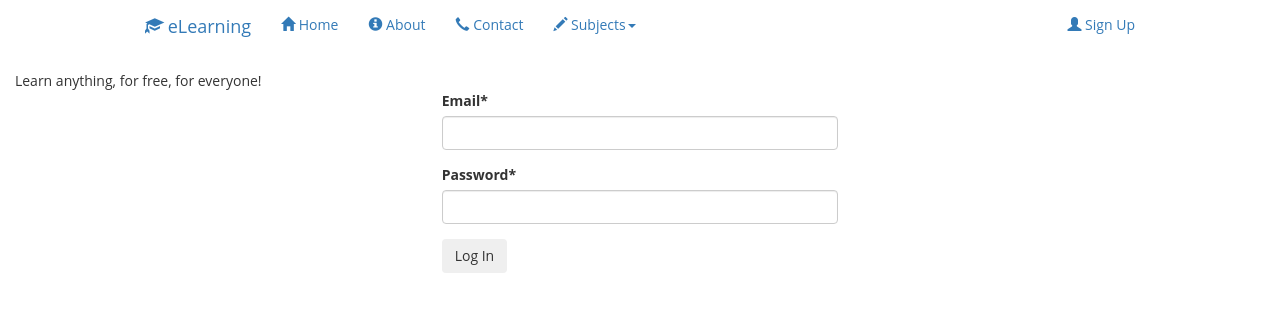
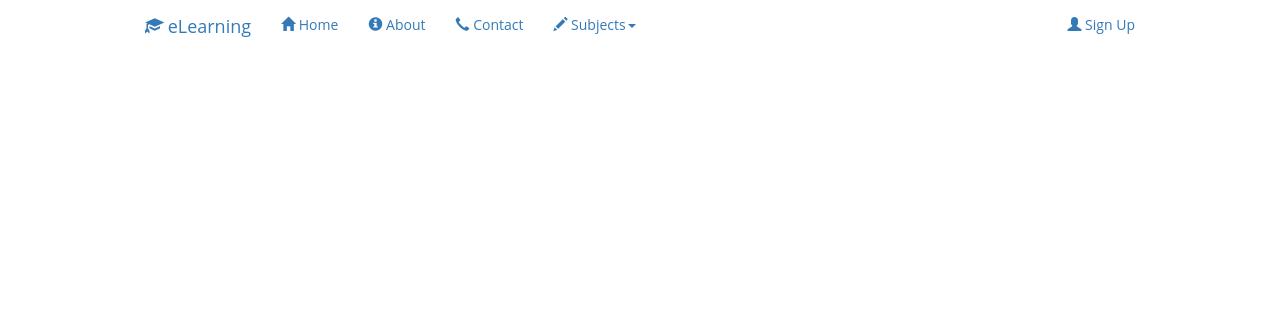
Before and after one commit to avuletica/eLearning, a Django app: template templates/home.html in a window 1280 px wide. Shown: the top 312 px of the page. Run offline with Django 3.2, Linux system fonts and the light colour scheme; the template is opened without the code that fills it: values that come from a table or form of the project are taken from there, others are empty; some libraries are stand-ins or nearby versions.

Commit message:
Remove redundant html

```diff
--- a/templates/home.html
+++ b/templates/home.html
@@ -3,18 +3,5 @@
 
 {% block content %}
 
-  <div class="row">
-    <div class="col-sm-12 home-main-text">
-      Learn anything, for free, for everyone!
-    </div>
-
-    <div class="col-lg-4 col-lg-offset-4">
-      <form method='POST' action=''>{% csrf_token %}
-        {{ form|crispy }}
-        <button class="btn login-button">Log In</button>
-      </form>
-    </div>
-
-  </div>
 
 {% endblock %}
```
